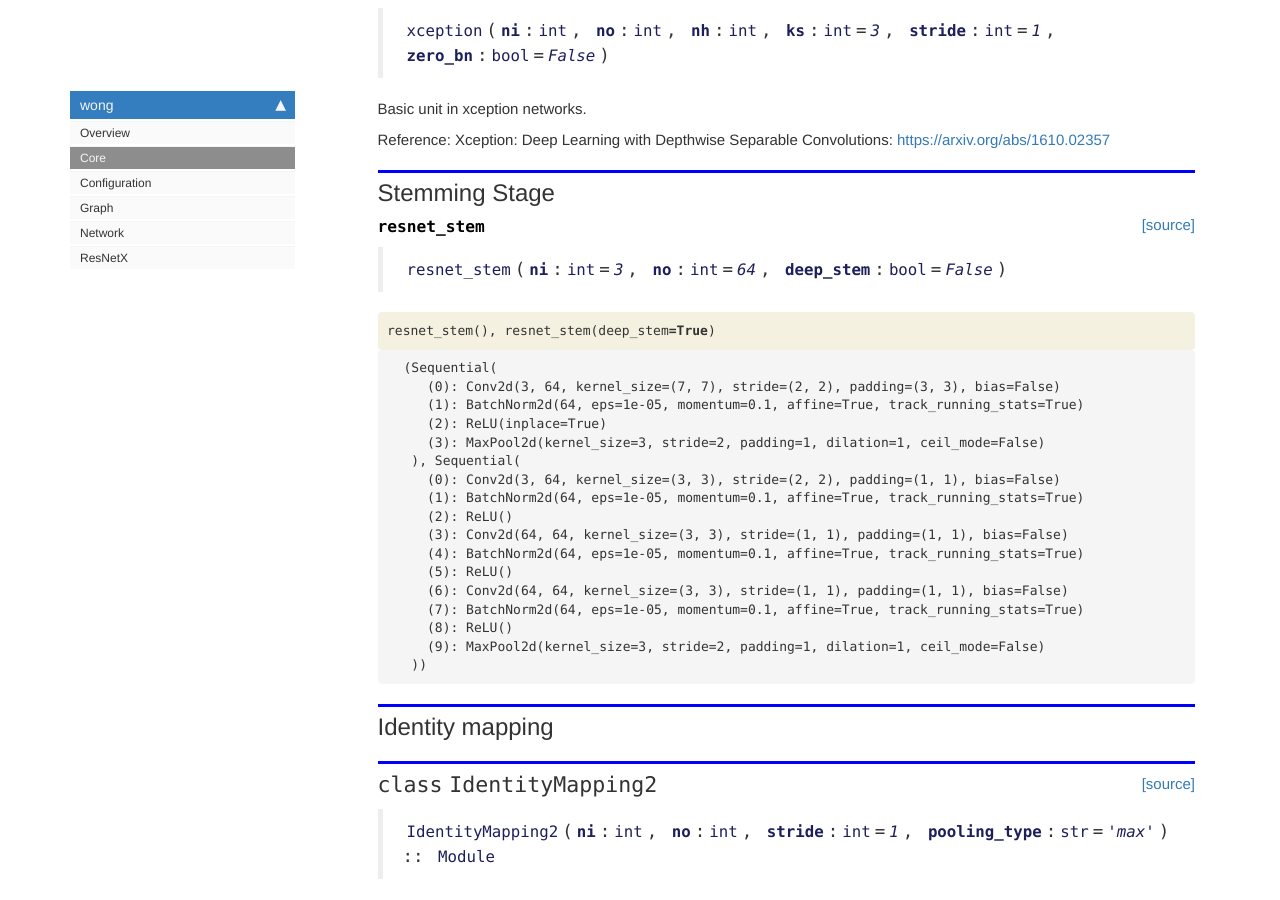
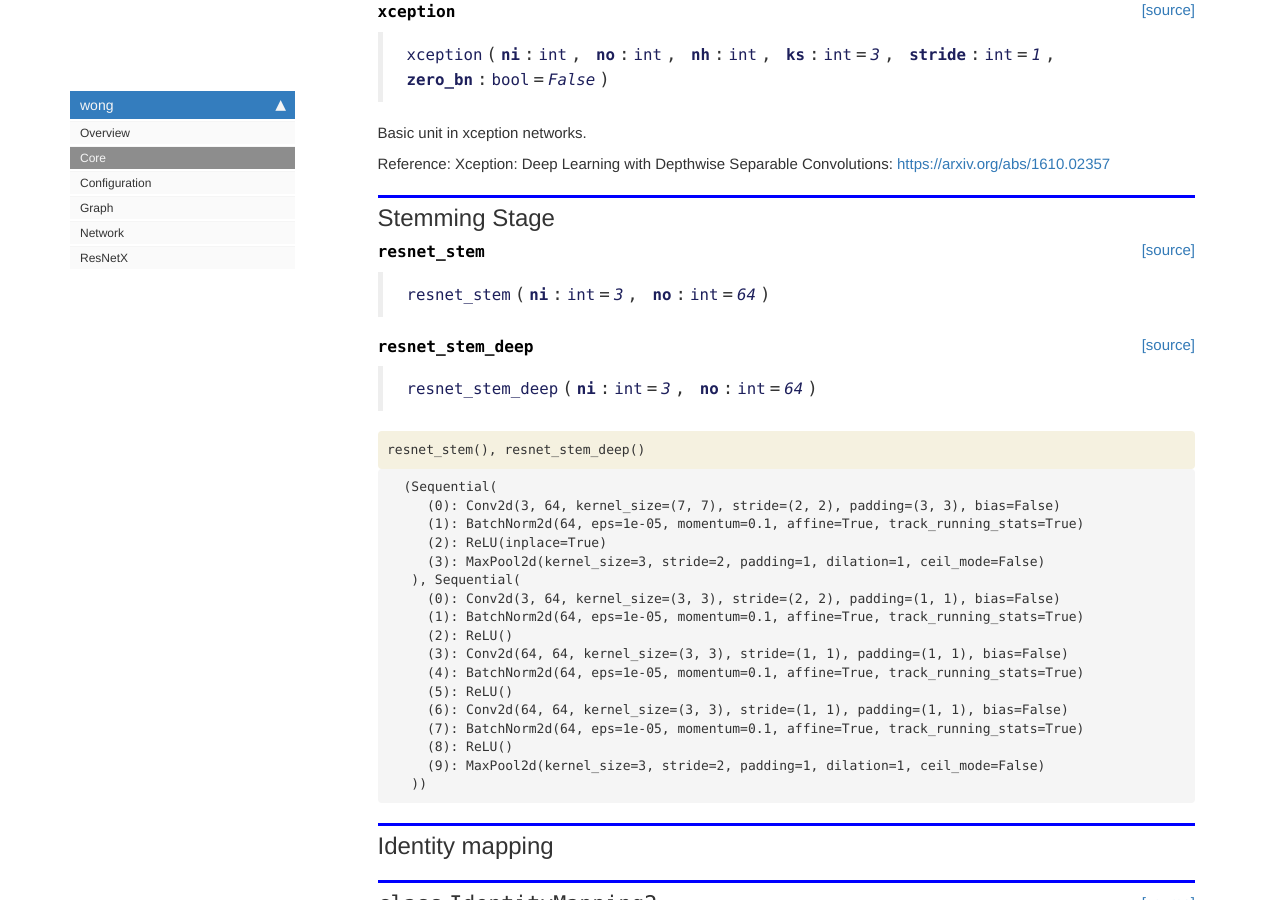
Before and after one commit to keepsimpler/wong, a Jekyll site: the page built from docs/core.html, in a window 1280 px wide and 900 px high, scrolled down 1762 px. Built offline with Jekyll 4.4.1, drawn with Linux system fonts in a browser that asks for light colours; nearby versions of some CDN libraries; comment, search, counter and statistics services are not loaded.

```diff
--- a/docs/core.html
+++ b/docs/core.html
@@ -201,7 +201,27 @@ Xception: Deep Learning with Depthwise Separable Convolutions:
 
 
 <div class="output_markdown rendered_html output_subarea ">
-<h4 id="resnet_stem" class="doc_header"><code>resnet_stem</code><a href="https://github.com/keepsimpler/wong/tree/master/wong/core.py#L92" class="source_link" style="float:right">[source]</a></h4><blockquote><p><code>resnet_stem</code>(<strong><code>ni</code></strong>:<code>int</code>=<em><code>3</code></em>, <strong><code>no</code></strong>:<code>int</code>=<em><code>64</code></em>, <strong><code>deep_stem</code></strong>:<code>bool</code>=<em><code>False</code></em>)</p>
+<h4 id="resnet_stem" class="doc_header"><code>resnet_stem</code><a href="https://github.com/keepsimpler/wong/tree/master/wong/core.py#L92" class="source_link" style="float:right">[source]</a></h4><blockquote><p><code>resnet_stem</code>(<strong><code>ni</code></strong>:<code>int</code>=<em><code>3</code></em>, <strong><code>no</code></strong>:<code>int</code>=<em><code>64</code></em>)</p>
+</blockquote>
+
+</div>
+
+</div>
+
+</div>
+</div>
+
+</div>
+<div class="cell border-box-sizing code_cell rendered">
+
+<div class="output_wrapper">
+<div class="output">
+
+<div class="output_area">
+
+
+<div class="output_markdown rendered_html output_subarea ">
+<h4 id="resnet_stem_deep" class="doc_header"><code>resnet_stem_deep</code><a href="https://github.com/keepsimpler/wong/tree/master/wong/core.py#L99" class="source_link" style="float:right">[source]</a></h4><blockquote><p><code>resnet_stem_deep</code>(<strong><code>ni</code></strong>:<code>int</code>=<em><code>3</code></em>, <strong><code>no</code></strong>:<code>int</code>=<em><code>64</code></em>)</p>
 </blockquote>
 
 </div>
@@ -217,7 +237,7 @@ Xception: Deep Learning with Depthwise Separable Convolutions:
 
 <div class="inner_cell">
     <div class="input_area">
-<div class=" highlight hl-ipython3"><pre><span></span><span class="n">resnet_stem</span><span class="p">(),</span> <span class="n">resnet_stem</span><span class="p">(</span><span class="n">deep_stem</span><span class="o">=</span><span class="kc">True</span><span class="p">)</span>
+<div class=" highlight hl-ipython3"><pre><span></span><span class="n">resnet_stem</span><span class="p">(),</span> <span class="n">resnet_stem_deep</span><span class="p">()</span>
 </pre></div>
 
     </div>
@@ -275,7 +295,7 @@ Xception: Deep Learning with Depthwise Separable Convolutions:
 
 
 <div class="output_markdown rendered_html output_subarea ">
-<h2 id="IdentityMapping2" class="doc_header"><code>class</code> <code>IdentityMapping2</code><a href="https://github.com/keepsimpler/wong/tree/master/wong/core.py#L107" class="source_link" style="float:right">[source]</a></h2><blockquote><p><code>IdentityMapping2</code>(<strong><code>ni</code></strong>:<code>int</code>, <strong><code>no</code></strong>:<code>int</code>, <strong><code>stride</code></strong>:<code>int</code>=<em><code>1</code></em>, <strong><code>pooling_type</code></strong>:<code>str</code>=<em><code>'max'</code></em>) :: <code>Module</code></p>
+<h2 id="IdentityMapping2" class="doc_header"><code>class</code> <code>IdentityMapping2</code><a href="https://github.com/keepsimpler/wong/tree/master/wong/core.py#L110" class="source_link" style="float:right">[source]</a></h2><blockquote><p><code>IdentityMapping2</code>(<strong><code>ni</code></strong>:<code>int</code>, <strong><code>no</code></strong>:<code>int</code>, <strong><code>stride</code></strong>:<code>int</code>=<em><code>1</code></em>, <strong><code>pooling_type</code></strong>:<code>str</code>=<em><code>'max'</code></em>) :: <code>Module</code></p>
 </blockquote>
 <p>Identity Mapping between input and output, four cases:</p>
 <ol>
@@ -309,7 +329,7 @@ maxpool or avgpool</li>
 
 
 <div class="output_markdown rendered_html output_subarea ">
-<h2 id="IdentityMapping" class="doc_header"><code>class</code> <code>IdentityMapping</code><a href="https://github.com/keepsimpler/wong/tree/master/wong/core.py#L139" class="source_link" style="float:right">[source]</a></h2><blockquote><p><code>IdentityMapping</code>(<strong><code>ni</code></strong>:<code>int</code>, <strong><code>no</code></strong>:<code>int</code>, <strong><code>stride</code></strong>:<code>int</code>=<em><code>1</code></em>) :: <code>Module</code></p>
+<h2 id="IdentityMapping" class="doc_header"><code>class</code> <code>IdentityMapping</code><a href="https://github.com/keepsimpler/wong/tree/master/wong/core.py#L142" class="source_link" style="float:right">[source]</a></h2><blockquote><p><code>IdentityMapping</code>(<strong><code>ni</code></strong>:<code>int</code>, <strong><code>no</code></strong>:<code>int</code>, <strong><code>stride</code></strong>:<code>int</code>=<em><code>1</code></em>) :: <code>Module</code></p>
 </blockquote>
 <p>Identity mapping of ResNet.</p>
 
@@ -386,7 +406,7 @@ maxpool or avgpool</li>
 
 
 <div class="output_markdown rendered_html output_subarea ">
-<h2 id="Classifier" class="doc_header"><code>class</code> <code>Classifier</code><a href="https://github.com/keepsimpler/wong/tree/master/wong/core.py#L154" class="source_link" style="float:right">[source]</a></h2><blockquote><p><code>Classifier</code>(<strong><code>ni</code></strong>, <strong><code>no</code></strong>) :: <code>Module</code></p>
+<h2 id="Classifier" class="doc_header"><code>class</code> <code>Classifier</code><a href="https://github.com/keepsimpler/wong/tree/master/wong/core.py#L157" class="source_link" style="float:right">[source]</a></h2><blockquote><p><code>Classifier</code>(<strong><code>ni</code></strong>, <strong><code>no</code></strong>) :: <code>Module</code></p>
 </blockquote>
 <p>Usually work as the final operator for image processing (classification, object detection, etc.)</p>
 <p>Including:
@@ -419,7 +439,7 @@ a linear op, which perform classification.</p>
 
 
 <div class="output_markdown rendered_html output_subarea ">
-<h4 id="init_cnn" class="doc_header"><code>init_cnn</code><a href="https://github.com/keepsimpler/wong/tree/master/wong/core.py#L174" class="source_link" style="float:right">[source]</a></h4><blockquote><p><code>init_cnn</code>(<strong><code>m</code></strong>)</p>
+<h4 id="init_cnn" class="doc_header"><code>init_cnn</code><a href="https://github.com/keepsimpler/wong/tree/master/wong/core.py#L177" class="source_link" style="float:right">[source]</a></h4><blockquote><p><code>init_cnn</code>(<strong><code>m</code></strong>)</p>
 </blockquote>
 <p>copy from <a href="https://github.com/fastai/fastai/blob/master/fastai/vision/models/xresnet.py">https://github.com/fastai/fastai/blob/master/fastai/vision/models/xresnet.py</a></p>
 
@@ -443,7 +463,7 @@ a linear op, which perform classification.</p>
 
 
 <div class="output_markdown rendered_html output_subarea ">
-<h4 id="num_params" class="doc_header"><code>num_params</code><a href="https://github.com/keepsimpler/wong/tree/master/wong/core.py#L182" class="source_link" style="float:right">[source]</a></h4><blockquote><p><code>num_params</code>(<strong><code>net</code></strong>:<code>Module</code>)</p>
+<h4 id="num_params" class="doc_header"><code>num_params</code><a href="https://github.com/keepsimpler/wong/tree/master/wong/core.py#L185" class="source_link" style="float:right">[source]</a></h4><blockquote><p><code>num_params</code>(<strong><code>net</code></strong>:<code>Module</code>)</p>
 </blockquote>
 <p>Number of parameters of a neural network</p>
 
--- a/wong/_nbdev.py
+++ b/wong/_nbdev.py
@@ -13,6 +13,7 @@ index = {"OprtType": "00_core.ipynb",
          "resnet_bottleneck": "00_core.ipynb",
          "xception": "00_core.ipynb",
          "resnet_stem": "00_core.ipynb",
+         "resnet_stem_deep": "00_core.ipynb",
          "IdentityMapping2": "00_core.ipynb",
          "IdentityMapping": "00_core.ipynb",
          "Classifier": "00_core.ipynb",
--- a/wong/imports.py
+++ b/wong/imports.py
@@ -13,5 +13,3 @@ from numpy.linalg import matrix_power # for calculation of paths in graph
 import matplotlib.pylab as plt
 
 import networkx as nx
-
-from fastcore.all import *
--- a/wong/resnetx.py
+++ b/wong/resnetx.py
@@ -8,6 +8,7 @@ from .core import *
 from .config import cfg, assert_cfg
 
 from torchvision.models.utils import load_state_dict_from_url
+
 
 #Cell
 def get_pred(l:int, start_id:int, d:int=1):
```
Also changed, not shown: docs/network.html (+13 -0 lines), docs/resnetx.html (+18 -5 lines), wong/core.py (+16 -13 lines), 3 other files.
